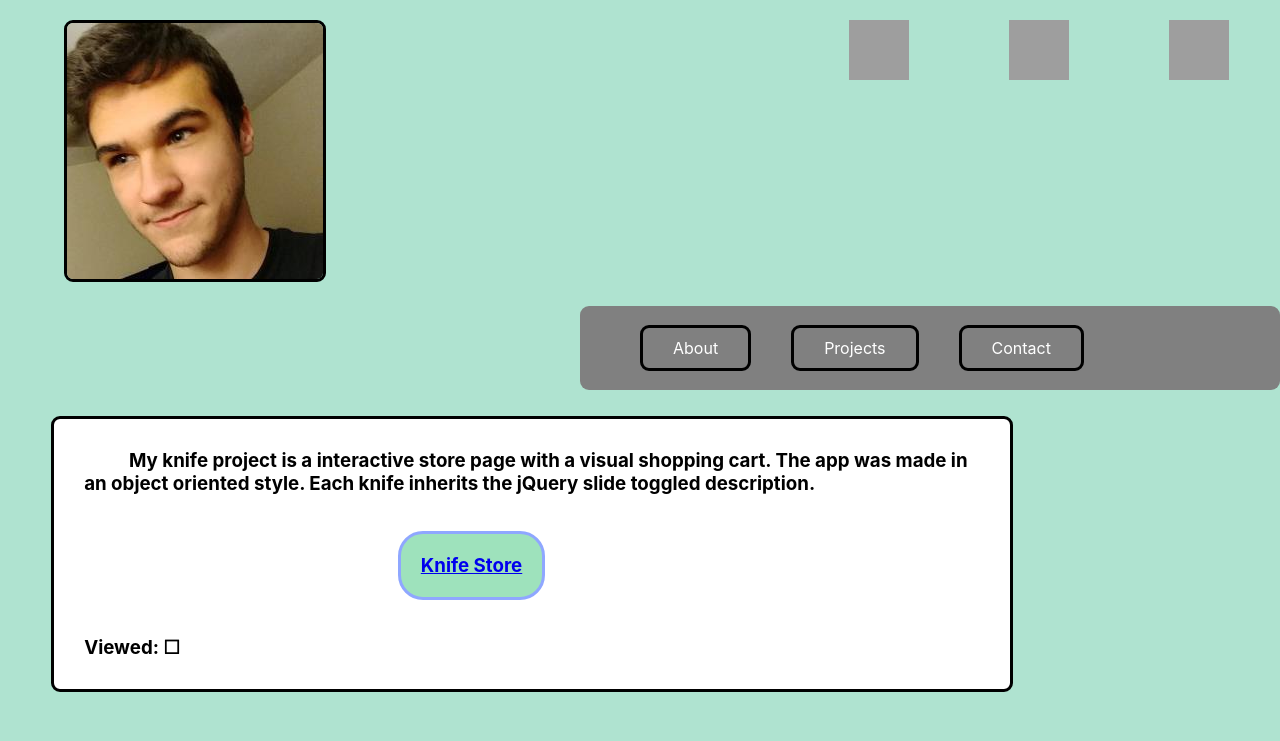
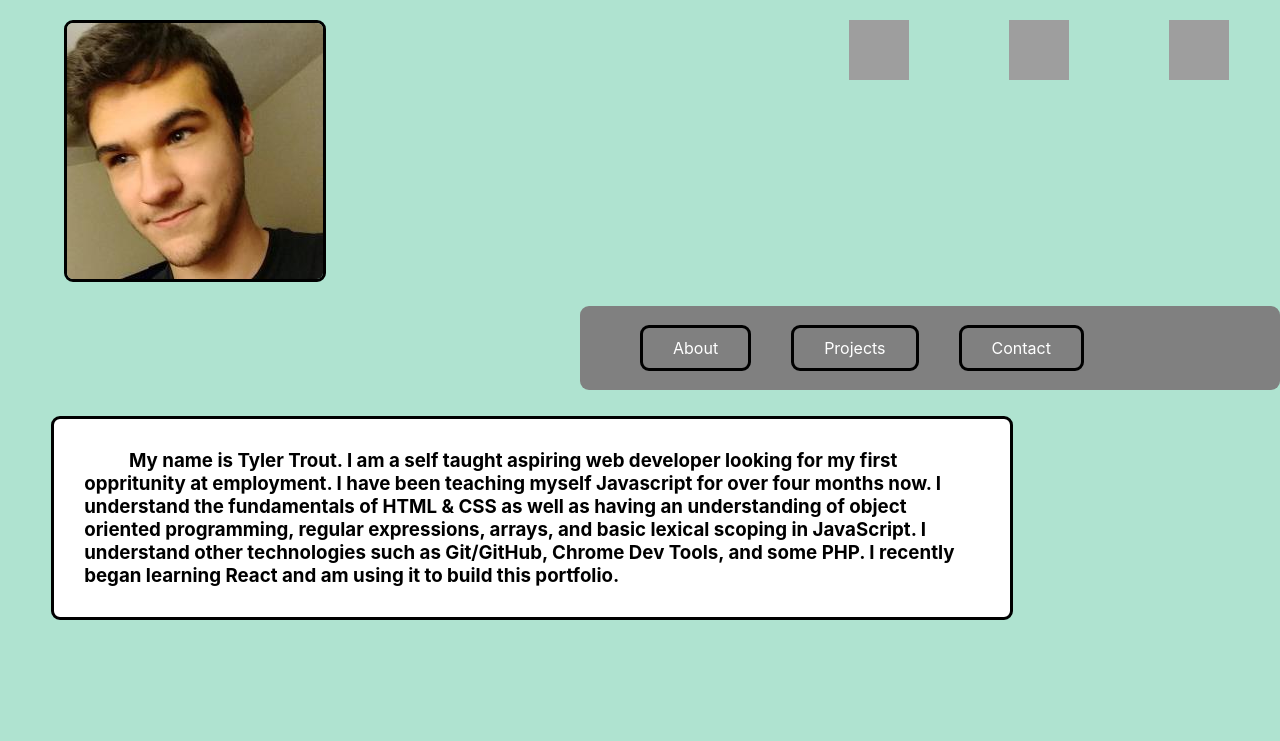
Before and after one commit to tiller1010/portfolio, a React (Create React App) app: page /projects in a window 1280 px wide. Shown: the top 741 px of the page. Built offline with nearby package versions, Linux system fonts and the light colour scheme; grey boxes are pictures that could not be loaded.

Commit message:
testing if removing exact path fixes home page

```diff
--- a/src/App.js
+++ b/src/App.js
@@ -12,7 +12,7 @@ class Window extends Component{
     return(
       <main>
         <Switch>
-          <Route exact path='/' component={Description}/>
+          <Route path='/' component={Description}/>
           <Route path='/projects' component={Projects}/>
           <Route path='/contact' render={()=>
             <h3 className='window'>
```
